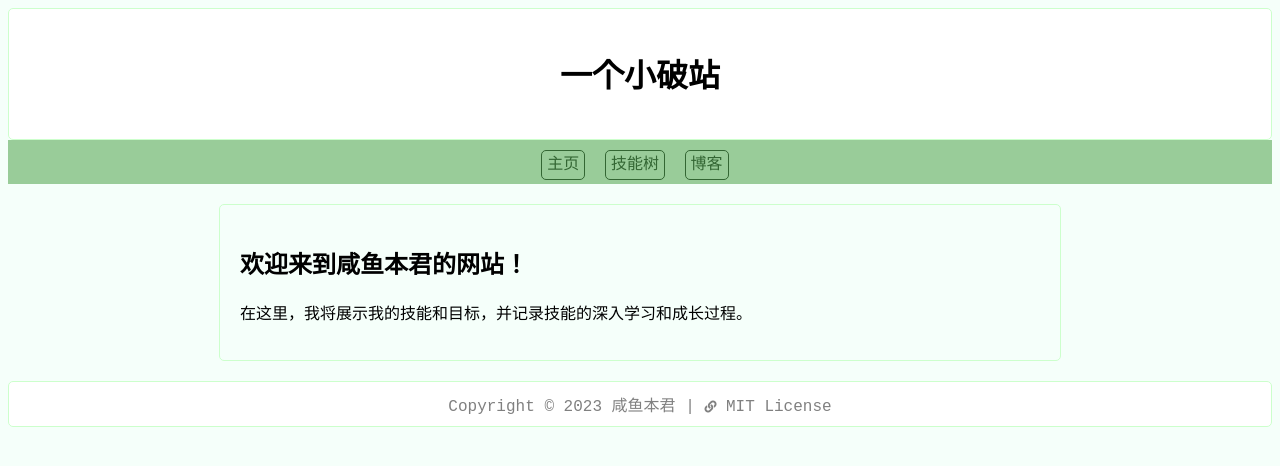
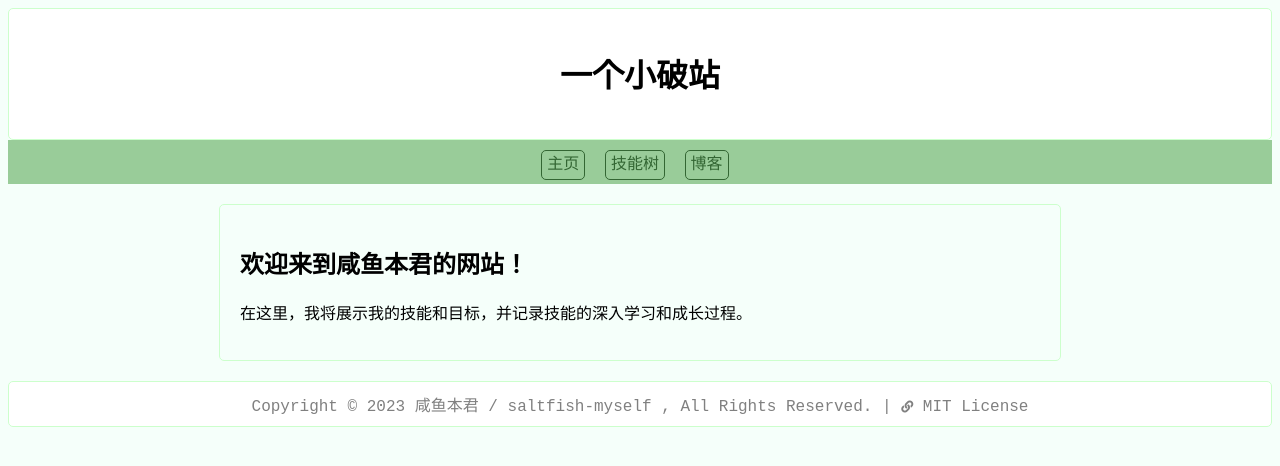
Before and after one commit to saltfish-myself/saltfish-myself.github.io, a plain HTML site: page index.html in a window 1280 px wide. Drawn offline with Linux system fonts and the light colour scheme.

Commit message:
版权格式更新

```diff
--- a/index.html
+++ b/index.html
@@ -33,7 +33,7 @@
 </main>
 
 <footer>
-    <a style="color:grey">Copyright &copy; 2023 咸鱼本君 | </a> <a href="https://github.com/saltfish-myself/saltfish-myself.github.io/blob/master/LICENSE" style="display: inline;color:grey;text-decoration:none;"target="_blank"><i class="fa fa-link" style="font-size:12px"></i> MIT License</a>
+    <a style="color:grey">Copyright &copy; 2023 咸鱼本君 / saltfish-myself , All Rights Reserved. | </a> <a href="https://github.com/saltfish-myself/saltfish-myself.github.io/blob/master/LICENSE" style="display: inline;color:grey;text-decoration:none;"target="_blank"><i class="fa fa-link" style="font-size:12px"></i> MIT License</a>
 </footer>
 
 <style>
```
Also changed, not shown: skilltree.html (+1 -1 lines).
